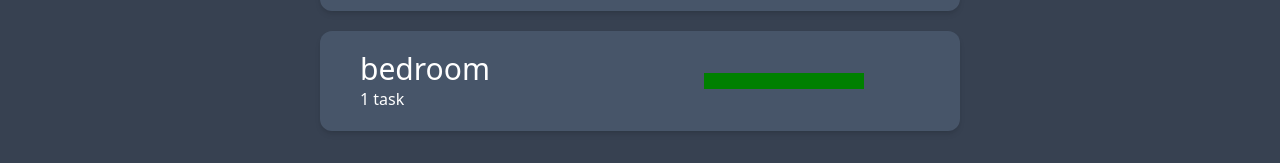
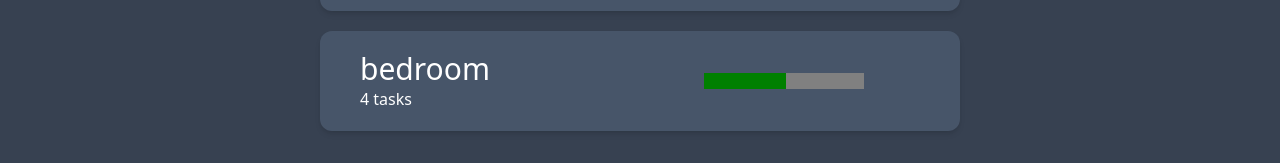
Before and after one commit to mmercad4/sweepy_clone_react, a React (Vite) app: page / in a window 1280 px wide. Shown: the part 353-516 px from the top of the page. Built offline with nearby package versions, Linux system fonts and the light colour scheme.

Commit message:
Added working progress bar

```diff
--- a/src/App.jsx
+++ b/src/App.jsx
@@ -13,6 +13,7 @@ function App() {
           cleanliness: 100,
         },
       ],
+      cleanliness: 0,
     },
     {
       room: "bedroom",
@@ -22,15 +23,29 @@ function App() {
           cleanliness: 100,
         },
       ],
+      cleanliness: 0,
     },
     {
       room: "bedroom",
       tasks: [
         {
           task: "sweep",
-          cleanliness: 100,
+          cleanliness: 50,
+        },
+        {
+          task: "sweep",
+          cleanliness: 50,
+        },
+        {
+          task: "sweep",
+          cleanliness: 50,
+        },
+        {
+          task: "sweep",
+          cleanliness: 50,
         },
       ],
+      cleanliness: 0,
     },
   ]);
 
--- a/src/components/ProgressBar.jsx
+++ b/src/components/ProgressBar.jsx
@@ -1,3 +1,3 @@
 export default function ProgressBar({ room }) {
-  return <progress max={room.tasks.length} value={1} />;
+  return ;
 }
--- a/src/components/Room.jsx
+++ b/src/components/Room.jsx
@@ -3,6 +3,13 @@ import ProgressBar from "./ProgressBar";
 
 export default function Room({ rooms }) {
   const roomsToDisplay = rooms.map((room) => {
+    const totalCleanliness = room.tasks.reduce(
+      (total, task) => total + task.cleanliness,
+      0
+    );
+
+    const roomCleanliness = totalCleanliness / room.tasks.length + 1;
+
     return (
       <div className="w-[50vw] mx-auto bg-slate-600 rounded-xl shadow-md overflow-hidden m-5 text-white cursor-pointer px-10 py-5">
         <div className="flex justify-between">
@@ -13,7 +20,7 @@ export default function Room({ rooms }) {
             </p>
           </div>
           <div className="flex justify-center items-center mr-[10%]">
-            <ProgressBar room={room} />
+            <progress max={100} value={roomCleanliness} title="test" />
           </div>
         </div>
       </div>
```
